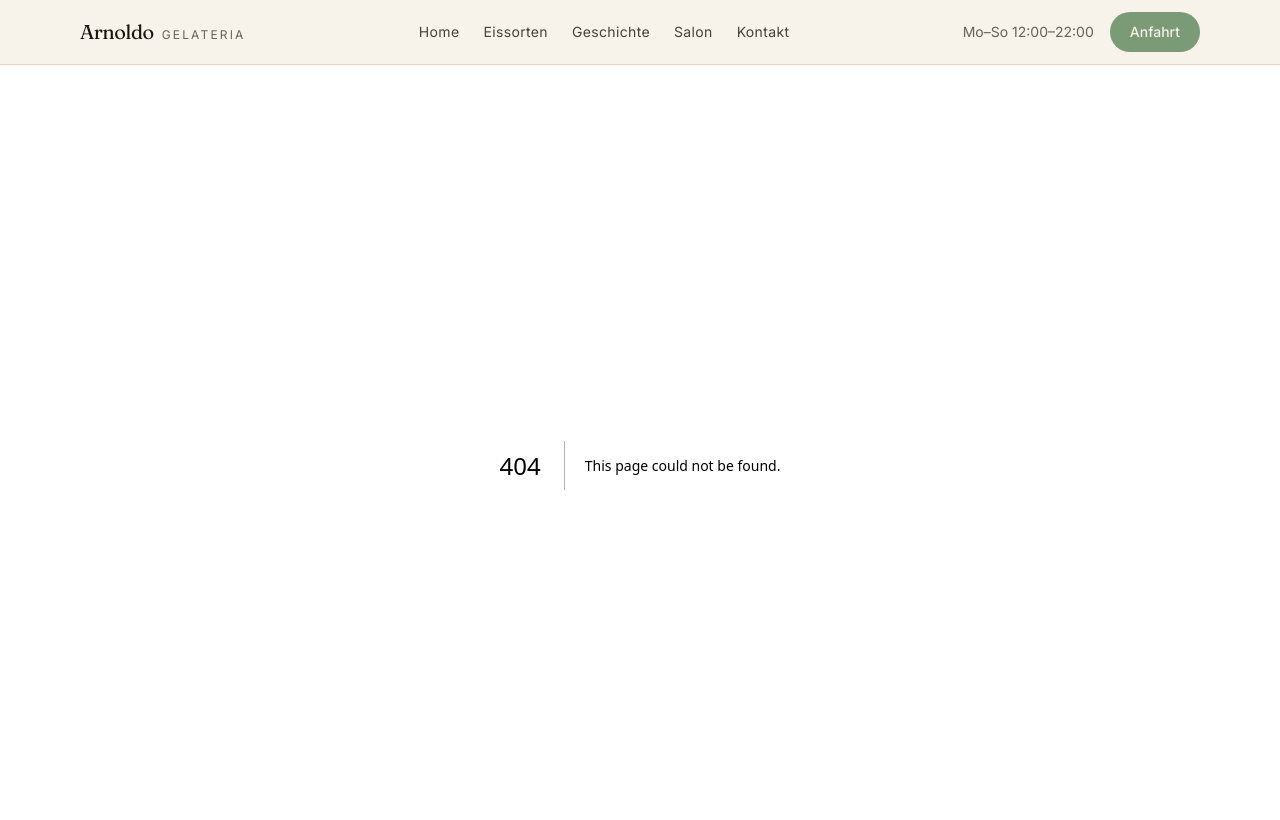
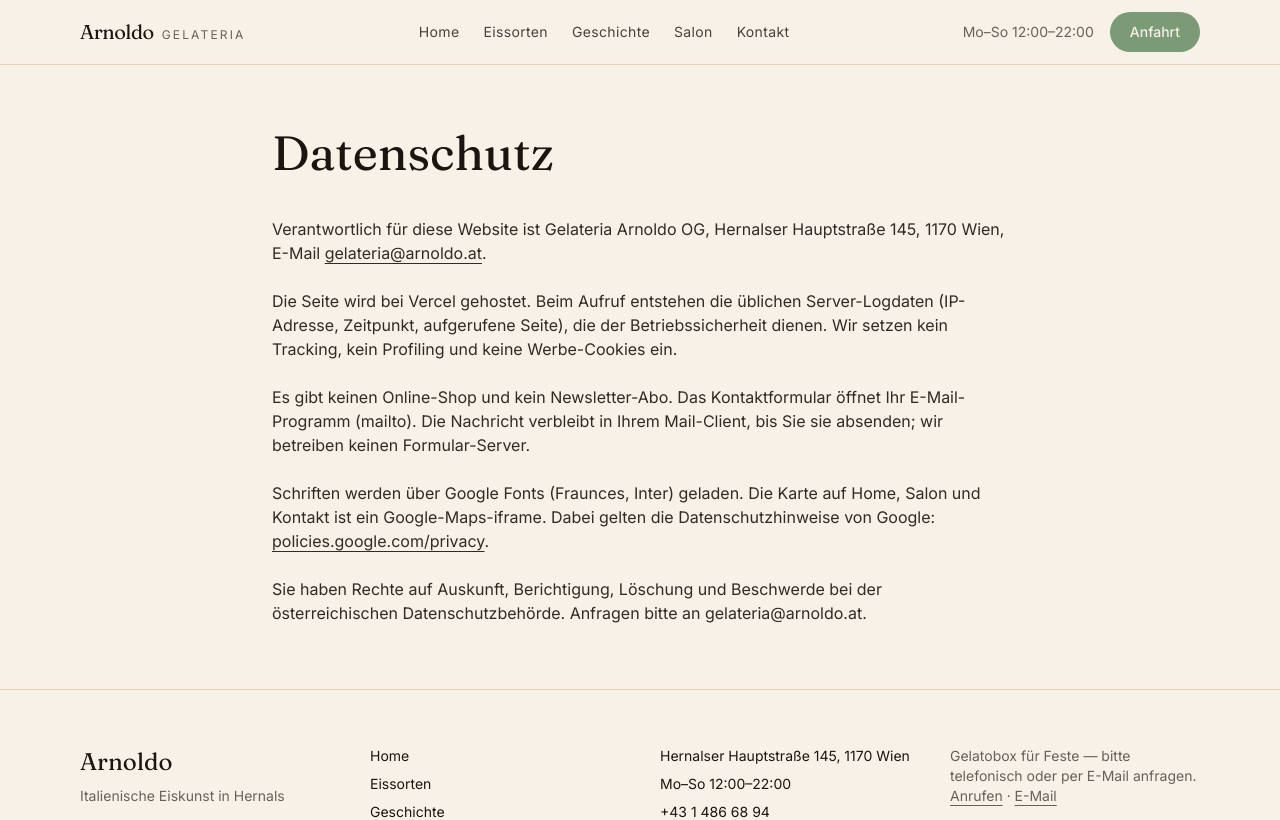
Before and after one commit to flobra9-works/arnoldo-web, a Next.js app: page /datenschutz in a window 1280 px wide. Before the commit this address had no page. Shown: the top 820 px of the page. Built offline with nearby package versions, Linux system fonts and the light colour scheme.

Commit message:
feat: add legal pages and LocalBusiness JSON-LD

```diff
--- /dev/null
+++ b/app/datenschutz/page.tsx
@@ -0,0 +1,55 @@
+import type { Metadata } from "next";
+import { site } from "@/content/site";
+import { mailtoHref } from "@/lib/maps";
+
+export const metadata: Metadata = {
+  title: "Datenschutz",
+  description: "Datenschutzhinweise der Gelateria Arnoldo OG.",
+};
+
+export default function DatenschutzPage() {
+  return (
+    <main className="mx-auto max-w-3xl px-4 py-16">
+      <h1 className="font-display text-4xl md:text-5xl">Datenschutz</h1>
+      <div className="mt-10 space-y-6 text-espresso/90">
+        <p>
+          Verantwortlich für diese Website ist {site.legal.company}, {site.address.formatted},
+          E-Mail{" "}
+          <a href={mailtoHref()} className="underline underline-offset-4">
+            {site.email}
+          </a>
+          .
+        </p>
+        <p>
+          Die Seite wird bei Vercel gehostet. Beim Aufruf entstehen die üblichen
+          Server-Logdaten (IP-Adresse, Zeitpunkt, aufgerufene Seite), die der
+          Betriebssicherheit dienen. Wir setzen kein Tracking, kein Profiling
+          und keine Werbe-Cookies ein.
+        </p>
+        <p>
+          Es gibt keinen Online-Shop und kein Newsletter-Abo. Das Kontaktformular
+          öffnet Ihr E-Mail-Programm (mailto). Die Nachricht verbleibt in Ihrem
+          Mail-Client, bis Sie sie absenden; wir betreiben keinen Formular-Server.
+        </p>
+        <p>
+          Schriften werden über Google Fonts (Fraunces, Inter) geladen. Die Karte
+          auf Home, Salon und Kontakt ist ein Google-Maps-iframe. Dabei gelten die
+          Datenschutzhinweise von Google:{" "}
+          <a
+            href="https://policies.google.com/privacy"
+            target="_blank"
+            rel="noopener noreferrer"
+            className="underline underline-offset-4"
+          >
+            policies.google.com/privacy
+          </a>
+          .
+        </p>
+        <p>
+          Sie haben Rechte auf Auskunft, Berichtigung, Löschung und Beschwerde bei
+          der österreichischen Datenschutzbehörde. Anfragen bitte an {site.email}.
+        </p>
+      </div>
+    </main>
+  );
+}
--- /dev/null
+++ b/app/impressum/page.tsx
@@ -0,0 +1,53 @@
+import type { Metadata } from "next";
+import { site } from "@/content/site";
+import { mailtoHref, telHref } from "@/lib/maps";
+
+export const metadata: Metadata = {
+  title: "Impressum",
+  description: "Impressum der Gelateria Arnoldo OG, Wien-Hernals.",
+};
+
+export default function ImpressumPage() {
+  const { legal, address, phone, email } = site;
+
+  return (
+    <main className="mx-auto max-w-3xl px-4 py-16">
+      <h1 className="font-display text-4xl md:text-5xl">Impressum</h1>
+      <div className="mt-10 grid gap-6 text-espresso/90">
+        <p>
+          <strong>{legal.company}</strong>
+        </p>
+        <p>
+          {address.street}
+          <br />
+          {address.postalCode} {address.city}
+        </p>
+        <p>
+          Tel.{" "}
+          <a href={telHref()} className="hover:underline">
+            {phone.display}
+          </a>
+          <br />
+          E-Mail{" "}
+          <a href={mailtoHref()} className="hover:underline">
+            {email}
+          </a>
+        </p>
+        <p>
+          {legal.fn}
+          <br />
+          {legal.court}
+          <br />
+          UID {legal.uid}
+        </p>
+        <p>Mitglied der {legal.chamber}</p>
+        <p>
+          Aufsichtsbehörde:
+          <br />
+          {legal.supervisory}
+        </p>
+      </div>
+      {/* Angaben vor Launch mit der Auftraggeberin prüfen. */}
+    </main>
+  );
+}
--- a/app/kontakt/page.tsx
+++ b/app/kontakt/page.tsx
@@ -4,6 +4,8 @@ import { SectionLabel } from "@/components/ui/SectionLabel";
 import { ContactDetails } from "@/components/kontakt/ContactDetails";
 import { ContactMap } from "@/components/kontakt/ContactMap";
 import { ContactForm } from "@/components/kontakt/ContactForm";
+import { JsonLd } from "@/components/seo/JsonLd";
+import { localBusinessJsonLd } from "@/lib/jsonld";
 
 export const metadata: Metadata = {
   title: "Kontakt",
@@ -14,6 +16,7 @@ export const metadata: Metadata = {
 export default function KontaktPage() {
   return (
     <main className="mx-auto max-w-6xl px-4 py-16">
+      <JsonLd data={localBusinessJsonLd()} />
       <SectionLabel>Besuch & Gespräch</SectionLabel>
       <h1 className="mt-4 font-display text-4xl md:text-5xl">Kontakt</h1>
       <p className="mt-4 max-w-2xl text-lg text-espresso/65">
--- a/app/layout.tsx
+++ b/app/layout.tsx
@@ -24,7 +24,12 @@ export const metadata: Metadata = {
   },
   description:
     "Gelato naturale in Wien-Hernals. Täglich frisch, seit Generationen. Hernalser Hauptstraße 145.",
-  openGraph: { locale: "de_AT", type: "website", siteName: "Gelateria Arnoldo" },
+  openGraph: {
+    locale: "de_AT",
+    type: "website",
+    siteName: "Gelateria Arnoldo",
+    images: ["/images/hero.jpg"],
+  },
 };
 
 export default function RootLayout({ children }: { children: React.ReactNode }) {
--- a/app/page.tsx
+++ b/app/page.tsx
@@ -4,10 +4,13 @@ import { CraftMoment } from "@/components/home/CraftMoment";
 import { SalonTease } from "@/components/home/SalonTease";
 import { VisitBlock } from "@/components/home/VisitBlock";
 import { FamilyWhisper } from "@/components/home/FamilyWhisper";
+import { JsonLd } from "@/components/seo/JsonLd";
+import { localBusinessJsonLd } from "@/lib/jsonld";
 
 export default function HomePage() {
   return (
     <main>
+      <JsonLd data={localBusinessJsonLd()} />
       <Hero />
       <SignatureFlavors />
       <CraftMoment />
--- /dev/null
+++ b/components/seo/JsonLd.tsx
@@ -0,0 +1,8 @@
+export function JsonLd({ data }: { data: unknown }) {
+  return (
+    <script
+      type="application/ld+json"
+      dangerouslySetInnerHTML={{ __html: JSON.stringify(data) }}
+    />
+  );
+}
--- /dev/null
+++ b/lib/jsonld.ts
@@ -0,0 +1,28 @@
+import { site } from "@/content/site";
+
+export function localBusinessJsonLd() {
+  return {
+    "@context": "https://schema.org",
+    "@type": "IceCreamShop",
+    name: site.name,
+    image: "https://www.arnoldo.at/images/hero.jpg",
+    url: "https://www.arnoldo.at/",
+    telephone: site.phone.display,
+    email: site.email,
+    address: {
+      "@type": "PostalAddress",
+      streetAddress: site.address.street,
+      postalCode: site.address.postalCode,
+      addressLocality: site.address.city,
+      addressCountry: site.address.country,
+    },
+    geo: {
+      "@type": "GeoCoordinates",
+      latitude: site.geo.lat,
+      longitude: site.geo.lng,
+    },
+    openingHours: site.hours.openingHours,
+    servesCuisine: "Gelato",
+    priceRange: "€",
+  };
+}
```
